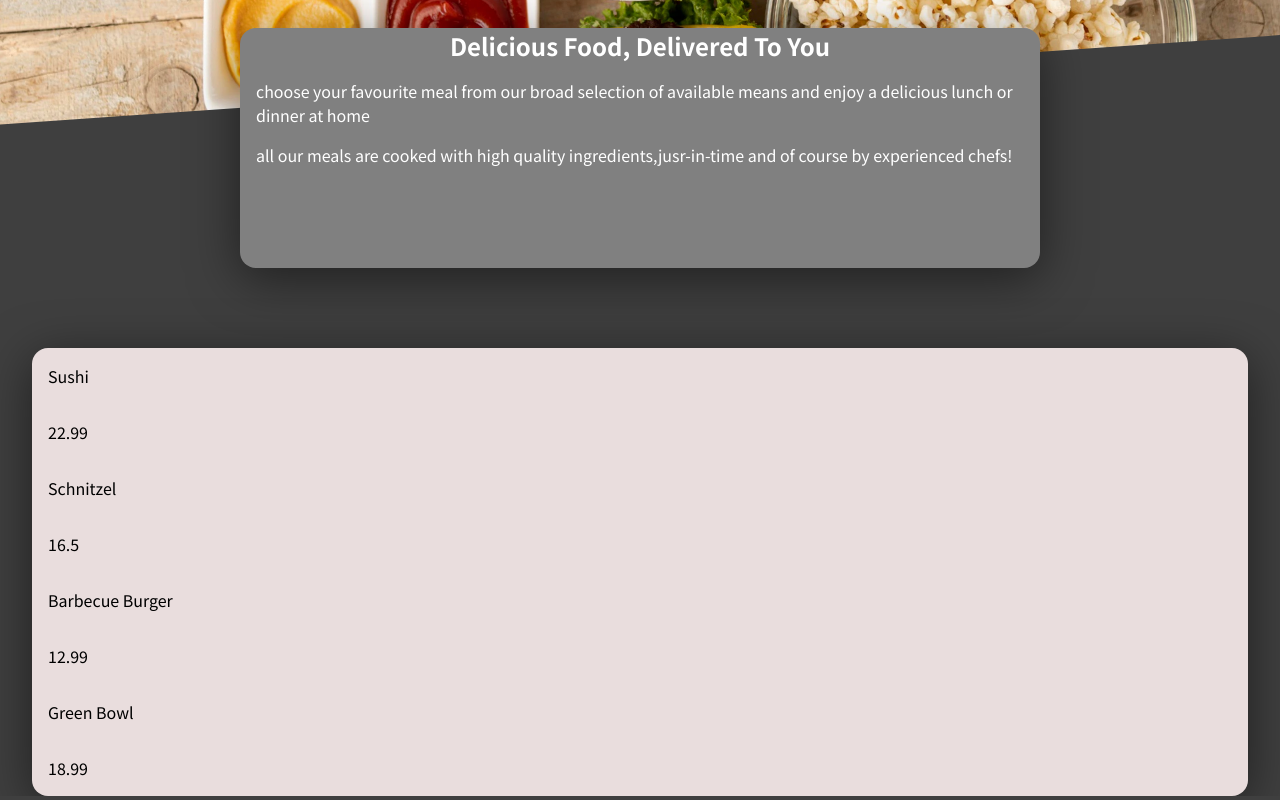
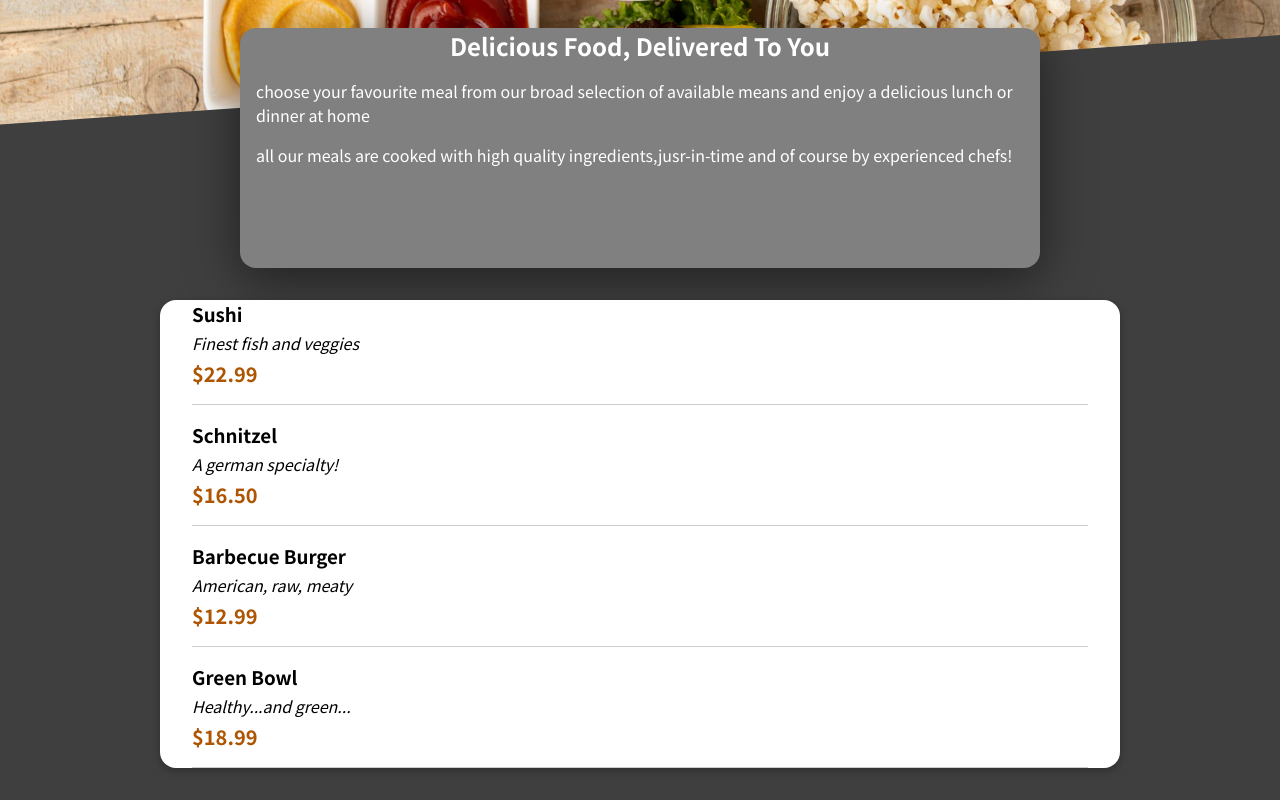
Before and after one commit to vishnuu96/foodOrderApp, a React (Create React App) app: page / in a window 1280 px wide. Shown: the part 292-1092 px from the top of the page. Built offline with nearby package versions, Linux system fonts and the light colour scheme.

Commit message:
created card and seperate mealItem comp

```diff
--- a/src/components/Meals/AvailableMeals.jsx
+++ b/src/components/Meals/AvailableMeals.jsx
@@ -1,5 +1,7 @@
 import React,{Fragment} from 'react'
 import classes from './AvailableMeals.module.css'
+import Card from '../UI/Card';
+import MealItem from './MealItem/MealItem';
 
 const DUMMY_MEALS = [
     {
@@ -30,19 +32,16 @@
 
 const AvailableMeals = () => {
    const mealsList=DUMMY_MEALS.map((meal)=>{
-     return <li className={classes.li}>
-
-        <p >{meal.name}</p>
-        <p> {meal.price}</p>
-
-        </li>
+     return <MealItem key={meal.id} name={meal.name} description={meal.description} price={meal.price} />
     })
   return (
-    <Fragment>
-         <ul className={classes.meals}>
+    <section className={classes.meals}>
+      <Card>
+         <ul >
             {mealsList}
          </ul>
-    </Fragment>
+         </Card>
+    </section>
   )
 }
 
--- a/src/components/Meals/AvailableMeals.module.css
+++ b/src/components/Meals/AvailableMeals.module.css
@@ -1,21 +1,40 @@
-.meals{
-    /* color: white; */
+/* .meals{
+
     position: relative;
-    width: 80rem;
-    /* height: 15rem; */
+    width: 90%;
+
     box-shadow:0px 10px 50px rgba(0, 0, 0, 0.5);
     border-radius:1rem;
     padding: 0rem 1rem;
     margin:0 auto;
-    max-width: 95%;
+    max-width: 60rem;
     margin-top: 5rem;
     position: relative;
-    background-color: rgb(233, 221, 221);
+     background-color: rgb(233, 221, 221);
+    list-style: none;
+ }  */
 
-}
+.meals {
+    max-width: 60rem;
+    width: 90%;
+    margin: 2rem auto;
+    animation: meals-appear 1s ease-out forwards;
+  }
 
-.li{
-list-style: none;
-display: flex;
-flex-direction: column;
-}
+  .meals ul {
+    list-style: none;
+    margin: 0;
+    padding: 0;
+  }
+
+  @keyframes meals-appear {
+    from {
+      opacity: 0;
+      transform: translateY(3rem);
+    }
+
+    to {
+      opacity: 1;
+      transform: translateY(0);
+    }
+  }
--- /dev/null
+++ b/src/components/Meals/MealItem/MealItem.jsx
@@ -0,0 +1,20 @@
+import React from 'react'
+import classes from './MealItem.module.css'
+
+const MealItem = (props) => {
+    const price = `$${props.price.toFixed(2)}`
+  return (
+    <li className={classes.meal}>
+        <div>
+            <h3>{props.name}</h3>
+            <div className={classes.description}>{props.description}</div>
+            <div className={classes.price}>{price} </div>
+        </div>
+        <div>
+
+        </div>
+    </li>
+  )
+}
+
+export default MealItem
--- /dev/null
+++ b/src/components/Meals/MealItem/MealItem.module.css
@@ -0,0 +1,22 @@
+.meal {
+    display: flex;
+    justify-content: space-between;
+    margin: 1rem;
+    padding-bottom: 1rem;
+    border-bottom: 1px solid #ccc;
+  }
+
+  .meal h3 {
+    margin: 0 0 0.25rem 0;
+  }
+
+  .description {
+    font-style: italic;
+  }
+
+  .price {
+    margin-top: 0.25rem;
+    font-weight: bold;
+    color: #ad5502;
+    font-size: 1.25rem;
+  }
--- /dev/null
+++ b/src/components/UI/Card.jsx
@@ -0,0 +1,10 @@
+import React from 'react'
+import classes from './Card.module.css'
+
+const Card = (props) => {
+  return (
+    <div className={classes.card}>{props.children}</div>
+  )
+}
+
+export default Card
--- /dev/null
+++ b/src/components/UI/Card.module.css
@@ -0,0 +1,7 @@
+.card{
+    background-color: white;
+    border-radius: 1rem;
+    box-shadow: 0 3px 8px rgba(0,0,0,0.25);
+    padding: 0 1rem;
+
+}
```
Also changed, not shown: src/components/Meals/MealItem/MealItemForm.jsx (added).
